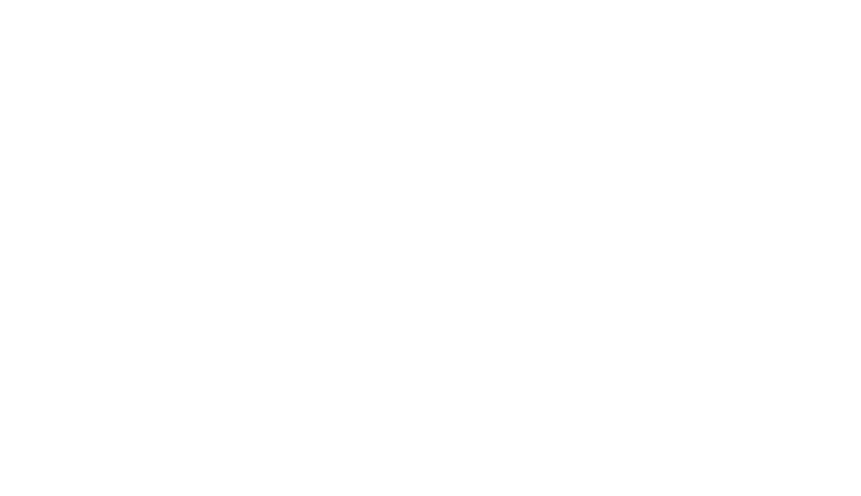
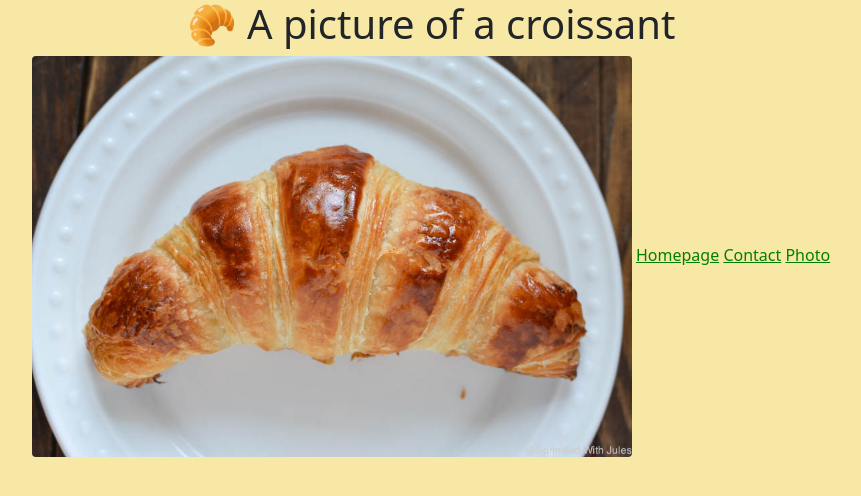
Before and after one commit to 169233/Croissant, a plain HTML site: page photo.html in a window 1280 px wide. Shown: the whole page, without its empty margins (209-1070 px from the left). Drawn offline with nearby package versions, Linux system fonts and the light colour scheme.

Commit message:
create conection between pages

```diff
--- a/CSS/style.css
+++ b/CSS/style.css
@@ -0,0 +1,14 @@
+body{
+    background: #F8E8A6;
+    display: block;
+    text-align: center;
+}
+
+a{
+    color: green;
+}
+
+img{
+    max-width: 600px;
+    border-radius: 4px;
+}
--- a/photo.html
+++ b/photo.html
@@ -1,12 +1,20 @@
 <!DOCTYPE html>
 <html lang="en">
-<head>
-    <meta charset="UTF-8">
-    <meta http-equiv="X-UA-Compatible" content="IE=edge">
-    <meta name="viewport" content="width=device-width, initial-scale=1.0">
-    <title>Document</title>
-</head>
-<body>
-
-</body>
+  <head>
+    <meta charset="UTF-8" />
+    <meta http-equiv="X-UA-Compatible" content="IE=edge" />
+    <meta name="viewport" content="width=device-width, initial-scale=1.0" />
+    <link
+      rel="stylesheet"
+      href="	https://cdn.jsdelivr.net/npm/bootstrap@5.3.0-alpha1/dist/css/bootstrap.min.css" />
+    <link rel="stylesheet" href="/CSS/style.css" />
+    <title>Photo of croissant</title>
+  </head>
+  <body>
+    <h1>🥐 A picture of a croissant</h1>
+    <img src="/picture/croissant.jpg" />
+    <a href="/index.html">Homepage</a>
+    <a href="/contact.html">Contact</a>
+    <a href="/photo.html">Photo</a>
+  </body>
 </html>
```
Also changed, not shown: contact.html (+17 -8 lines), index.html (+15 -1 lines).
